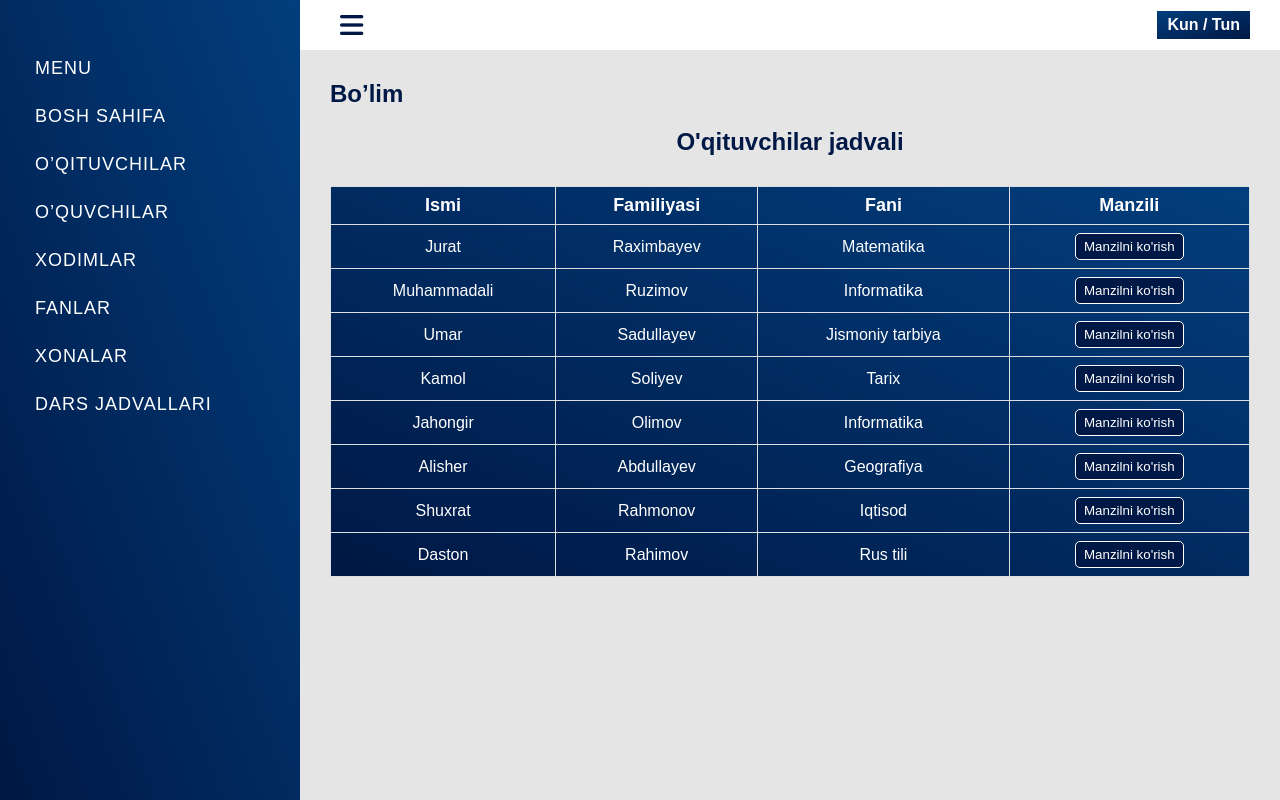
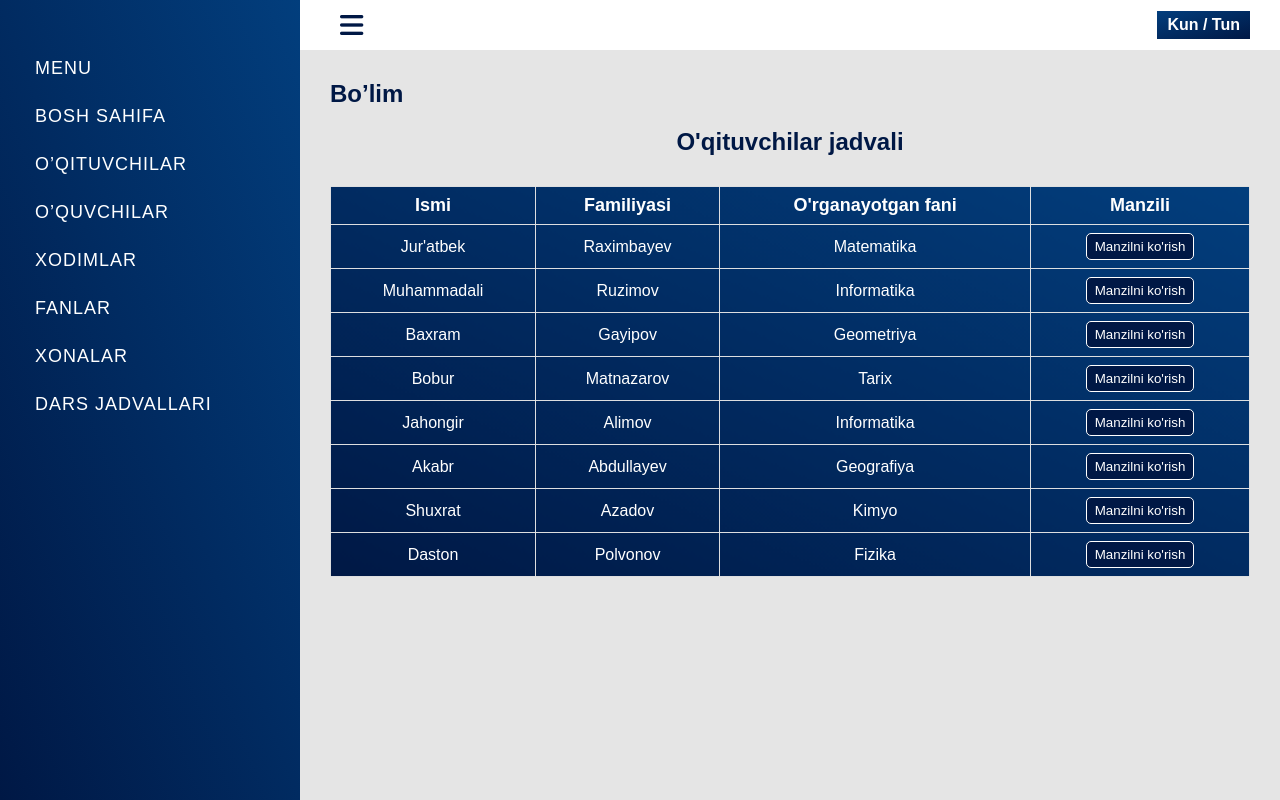
Before and after one commit to juratdev/school-project, a plain HTML site: page third.html in a window 1280 px wide. Drawn offline with Linux system fonts and the light colour scheme.

```diff
--- a/third.html
+++ b/third.html
@@ -58,11 +58,11 @@
               <tr>
                 <th>Ismi</th>
                 <th>Familiyasi</th>
-                <th>Fani</th>
+                <th>O'rganayotgan fani</th>
                 <th>Manzili</th>
               </tr>
               <tr>
-                <td>Jurat</td>
+                <td>Jur'atbek</td>
                 <td>Raximbayev</td>
                 <td>Matematika</td>
                 <td><button value="Xorazm viloyati" class="address-btn">Manzilni ko'rish</button></td>
@@ -74,39 +74,39 @@
                 <td><button value="Toshkent shahar" class="address-btn">Manzilni ko'rish</button></td>
               </tr>
               <tr>
-                <td>Umar</td>
-                <td>Sadullayev</td>
-                <td>Jismoniy tarbiya</td>
-                <td><button value="Andijon viloyati" class="address-btn">Manzilni ko'rish</button></td>
+                <td>Baxram</td>
+                <td>Gayipov</td>
+                <td>Geometriya</td>
+                <td><button value="Xorazm viloyati" class="address-btn">Manzilni ko'rish</button></td>
               </tr>
               <tr>
-                <td>Kamol</td>
-                <td>Soliyev</td>
+                <td>Bobur</td>
+                <td>Matnazarov</td>
                 <td>Tarix</td>
                 <td><button value="Termiz shahar" class="address-btn">Manzilni ko'rish</button></td>
               </tr>
               <tr>
                 <td>Jahongir</td>
-                <td>Olimov</td>
+                <td>Alimov</td>
                 <td>Informatika</td>
                 <td><button value="Urganch shahar" class="address-btn">Manzilni ko'rish</button></td>
               </tr>
               <tr>
-                <td>Alisher</td>
+                <td>Akabr</td>
                 <td>Abdullayev</td>
                 <td>Geografiya</td>
                 <td><button value="Termiz shahar" class="address-btn">Manzilni ko'rish</button></td>
               </tr>
               <tr>
                 <td>Shuxrat</td>
-                <td>Rahmonov</td>
-                <td>Iqtisod</td>
+                <td>Azadov</td>
+                <td>Kimyo</td>
                 <td><button value="Samarqand viloyati" class="address-btn">Manzilni ko'rish</button></td>
               </tr>
               <tr>
                 <td>Daston</td>
-                <td>Rahimov</td>
-                <td>Rus tili</td>
+                <td>Polvonov</td>
+                <td>Fizika</td>
                 <td><button value="Surxondaryo viloyati" class="address-btn">Manzilni ko'rish</button></td>
               </tr>
             </table>
```
